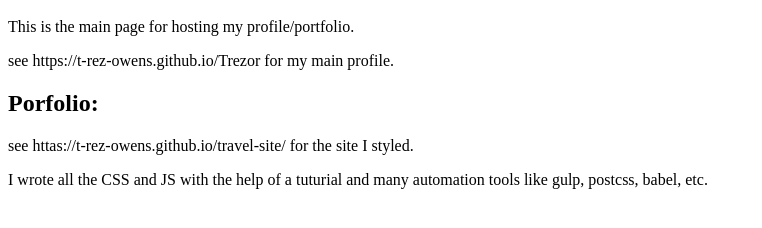
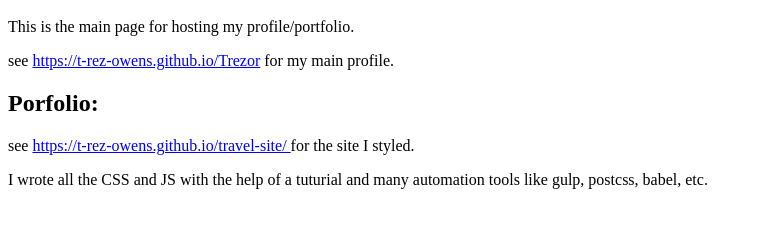
Before and after one commit to T-Rez-Owens/T-Rez-Owens.github.io, a plain HTML site: page index.html in a window 1280 px wide. Shown: the part 48-276 px from the top of the page, without its empty margins (0-762 px from the left). Drawn offline with Linux system fonts and the light colour scheme.

Commit message:
updated links

```diff
--- a/index.html
+++ b/index.html
@@ -9,11 +9,11 @@
 
     <p>This is the main page for hosting my profile/portfolio.</p>
 
-    <p>see <a>https://t-rez-owens.github.io/Trezor</a> for my main profile.</p>
+    <p>see <a href="url">https://t-rez-owens.github.io/Trezor</a> for my main profile.</p>
 
     <h2>Porfolio: </h2>
 
-    <p>see <a>httas://t-rez-owens.github.io/travel-site/ </a>for the site I styled. </p>
+    <p>see <a href="url">https://t-rez-owens.github.io/travel-site/ </a>for the site I styled. </p>
     <p>I wrote all the CSS and JS with the help of a tuturial and many automation tools like gulp, postcss, babel, etc.</p>
 
 </body>
```
